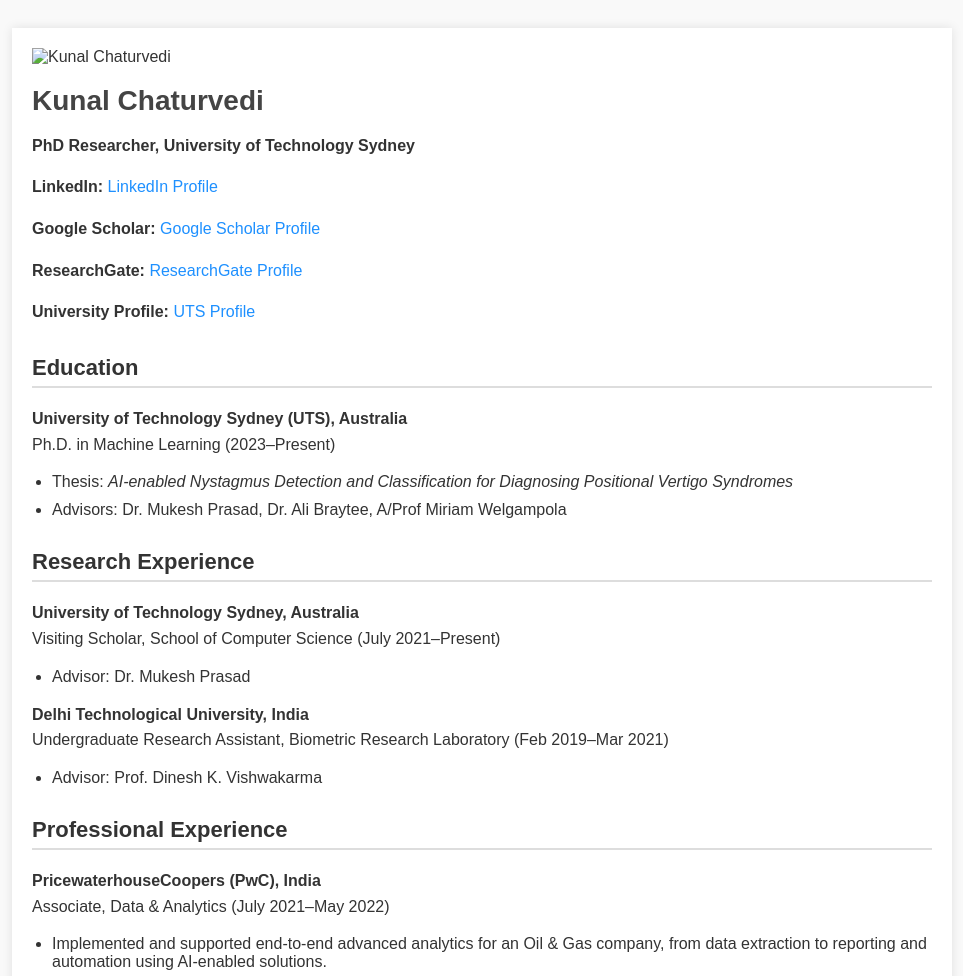
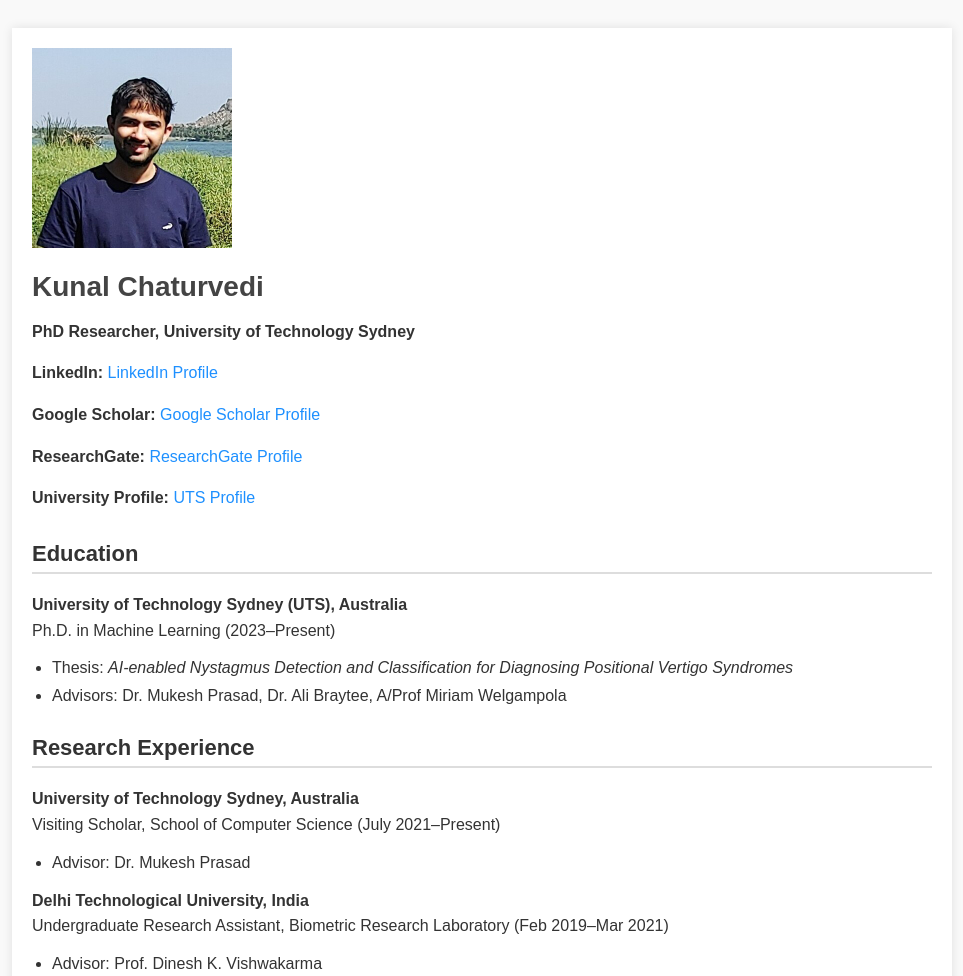
Before and after one commit to KunalChaturvedi28/kunalchaturvedi28.github.io, a plain HTML site: page index.html in a window 1280 px wide. Shown: the top 976 px of the page, without its empty margins (158-1121 px from the left). Drawn offline with Linux system fonts and the light colour scheme.

Commit message:
Update index.html

```diff
--- a/index.html
+++ b/index.html
@@ -57,7 +57,7 @@
 <body>
 
 <div class="container">
-    <img src="images/profile.jpg" alt="Kunal Chaturvedi" width="200" height="200">
+    <img src="images/kunal chaturvedi.jpg" alt="Kunal Chaturvedi" width="200" height="200">
     <h1>Kunal Chaturvedi</h1>
     <p><strong>PhD Researcher, University of Technology Sydney</strong></p>
     <div class="contact">
```
